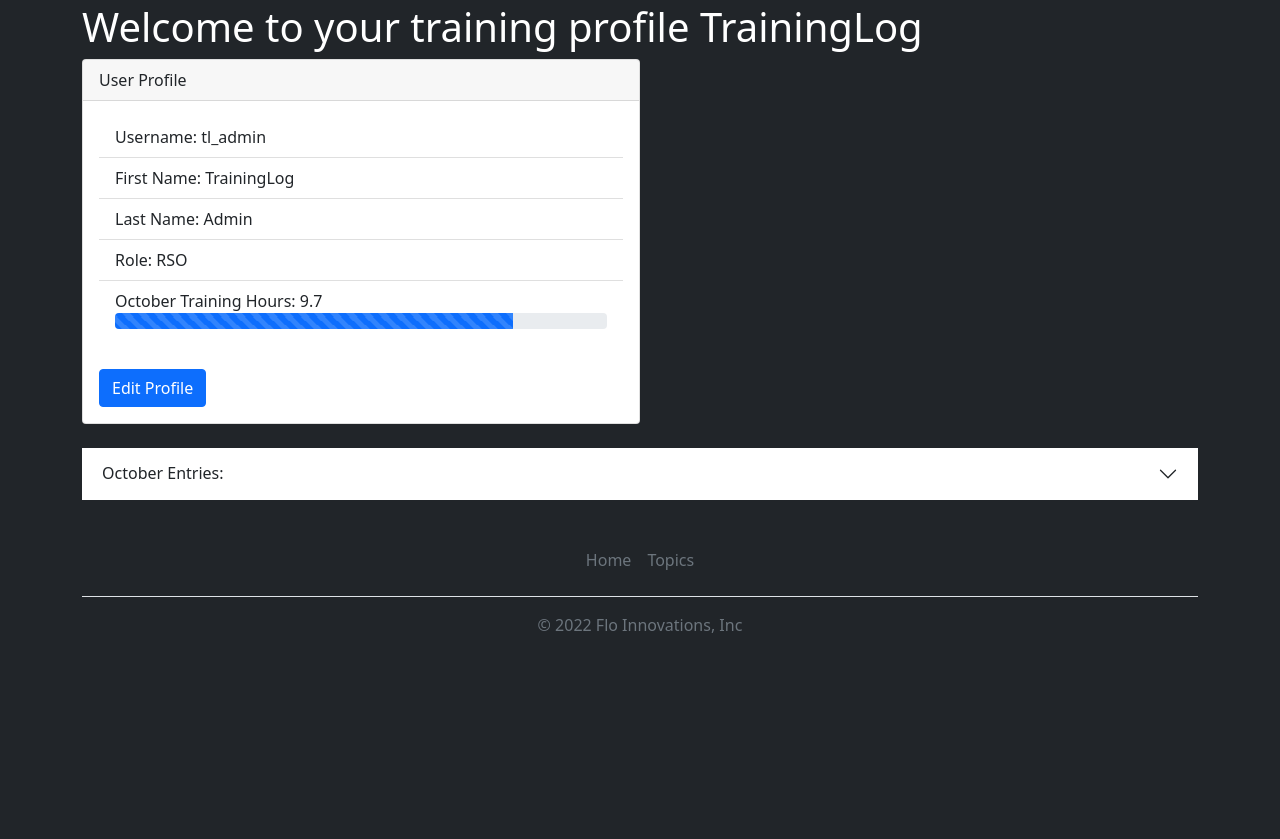
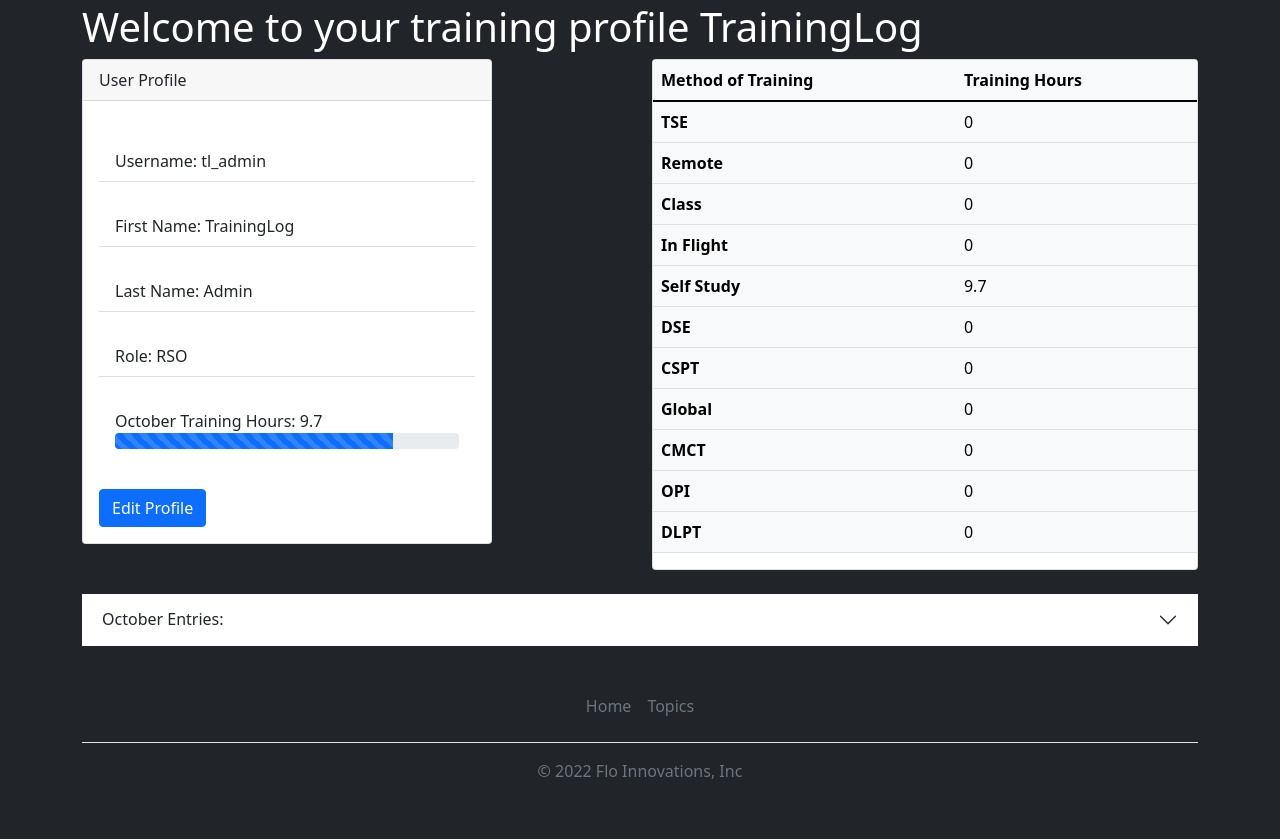
Before and after one commit to gflorkowski4/traininglogsbyflo, a Django app: page /users/dashboard/ in a window 1280 px wide. Shown: the part 69-908 px from the top of the page. Before the commit the page ends 702 px from the top, so only its background shows below. Run offline with Django 4.2, Linux system fonts and the light colour scheme; a user stored in the database is signed in; data comes from the database, SQL or seed files in the repository; some libraries are stand-ins or nearby versions.

Commit message:
Added new personal dashboard

```diff
--- a/users/templates/registration/dashboard.html
+++ b/users/templates/registration/dashboard.html
@@ -4,21 +4,29 @@
 {% endblock page_header %}
 
 {% block content %}
+<div class="row">
+  <div class="col">
     {% for user, hours in total_hours.items %}
     {% if owner == user %}
-<div class="card w-50">
+    <div class="card w-75">
       <div class="card-header text-dark">
         User Profile
       </div>
+    </br>
       <div class="card-body">
         <ul class="list-group list-group-flush">
           <li class="list-group-item">Username: {{owner.username}} </li>
+        </br>
           <li class="list-group-item">First Name: {{owner.first_name}}</li>
+        </br>
           <li class="list-group-item">Last Name: {{owner.last_name}}</li>
+        </br>
           <li class="list-group-item">Role: {{owner.profile.role}}</li>
+        </br>
           <li class="list-group-item">{{ current_month}} Training Hours: {{hours}}
             <div class="progress">
-          <div class="progress-bar progress-bar-striped progress-bar-animated" style="width:{{style_percent}}%"></div>
+              <div class="progress-bar progress-bar-striped progress-bar-animated" style="width:{{style_percent}}%">
+              </div>
             </div>
           </li>
         </ul>
@@ -30,7 +38,29 @@
   </div>
   {% endif %}
   {% endfor %}
-</br>
+  <div class="col">
+    <div class="card mb-4">
+      <table class="table table-light table-hover">
+        <thead>
+          <tr>
+            <th scope="col">Method of Training</th>
+            <th scope="col">Training Hours</th>
+          </tr>
+        </thead>
+
+        <tbody>
+          {% for method, hours in training_method_hours.items %}
+          <tr>
+            <th scope="row">{{ method }}</th>
+            <td>{{ hours }}</td>
+            {% endfor %}
+          </tr>
+        </tbody>
+      </table>
+    </div>
+  </div>
+</div>
+
 <div class="accordion accordion-flush" id="accordionFlushExample">
   <div class="accordion-item">
     <h2 class="accordion-header" id="flush-headingOne">
@@ -74,4 +104,5 @@
       </div>
     </div>
   </div>
+</div>
 {% endblock content %}
--- a/users/views.py
+++ b/users/views.py
@@ -41,10 +41,19 @@ def dashboard(request):
     owner = request.user
     entries = Entry.objects.all().order_by('-date_training_conducted')
     topics = Topic.objects.all()
+    training_method_hours = {}
     users = User.objects.all()
     user_count = User.objects.count()
     total_hours = {}
 
+    for method in ['TSE', 'Remote', 'Class', 'In Flight', 'Self Study','DSE','CSPT','Global','CMCT','OPI','DLPT']:
+        method_hours = 0
+        for entry in entries:
+                if entry.topic.owner == request.user:
+                    if entry.month_published() == current_month:
+                        if entry.method_of_training == method:
+                            method_hours += entry.hours
+        training_method_hours[method] = method_hours
 
     for user in users:
         hours_total = 0
@@ -61,7 +70,8 @@ def dashboard(request):
                    'owner': owner,
                    'total_hours': total_hours,
                    'current_month': current_month,
-                   'style_percent':style_percent})
+                   'style_percent':style_percent,
+                   'training_method_hours':training_method_hours,})
 
 
 @login_required
```
Also changed, not shown: 1 other file. Lines whose indentation alone changed are shown as unchanged.
